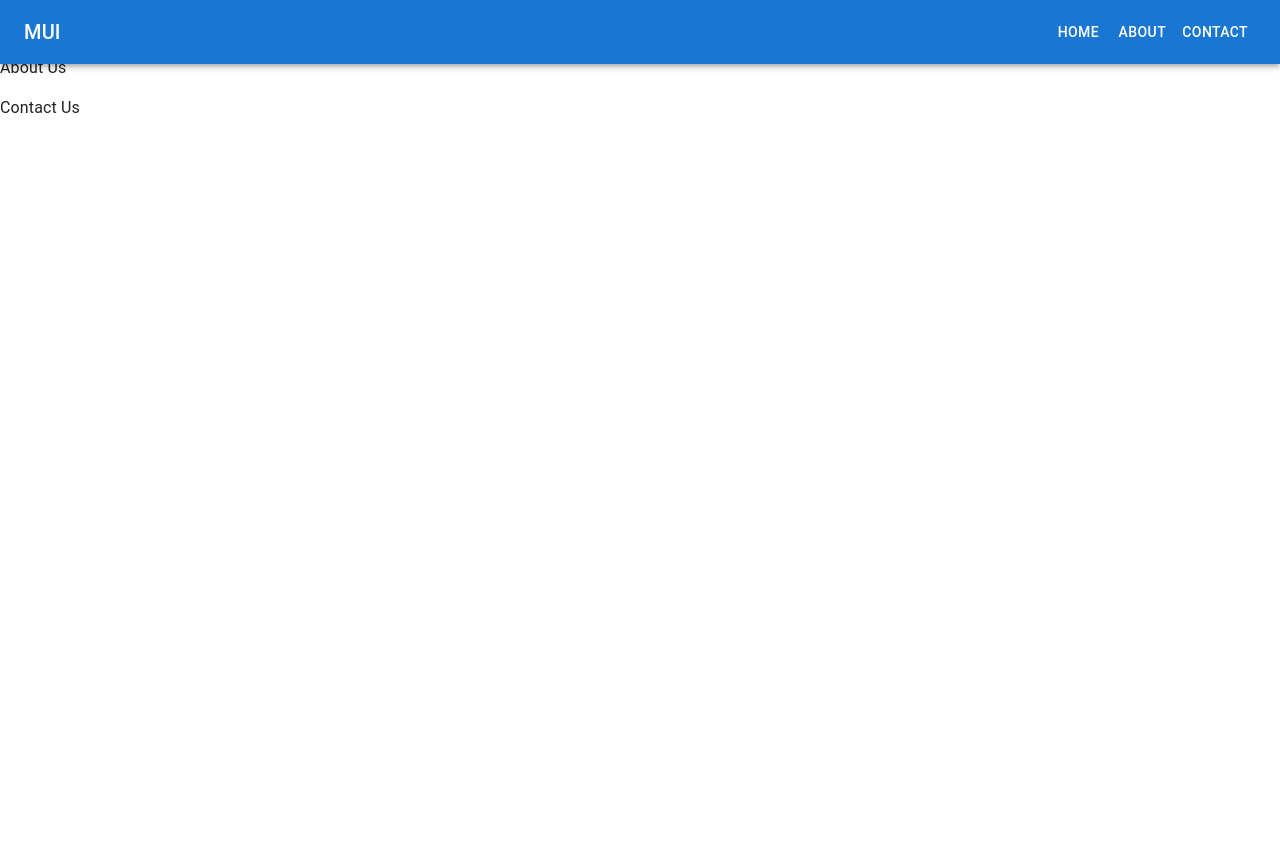
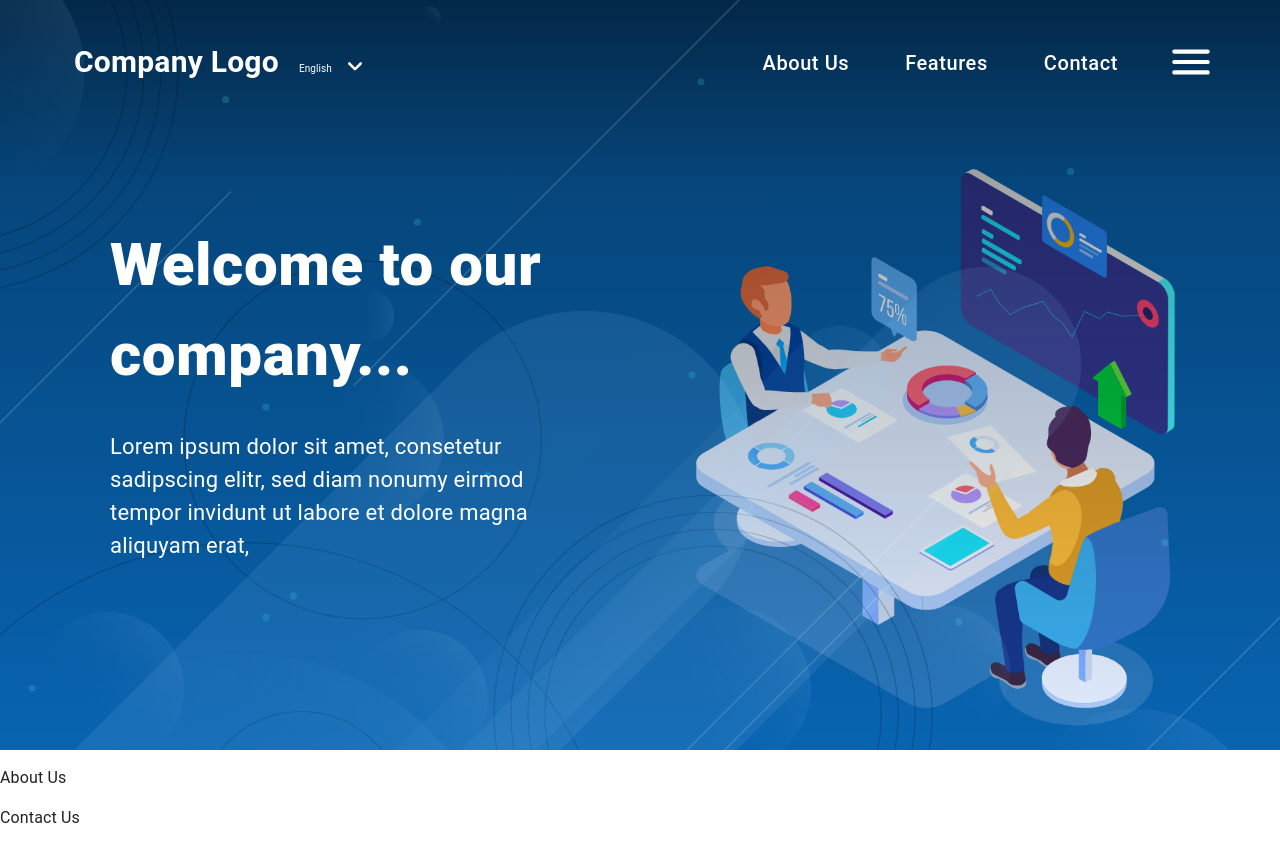
Before and after one commit to Madhushani-29/Company-Website, a React (Create React App) app: page / in a window 1280 px wide. Before the commit the page ends 800 px from the top, so only its background shows below. Built offline with nearby package versions, Linux system fonts and the light colour scheme.

Commit message:
navbar and home completed

```diff
--- a/src/App.js
+++ b/src/App.js
@@ -1,5 +1,5 @@
 import { Grid } from "@mui/material";
-import Navbar from "./components/navBar";
+import Navbar1 from "./components/navBar";
 import AboutUs from "./pages/aboutUs";
 import Home from "./pages/home";
 import ContactUs from "./pages/contactUs";
@@ -7,7 +7,7 @@ import ContactUs from "./pages/contactUs";
 function App() {
   return (
     <Grid>
-      <Navbar />
+      <Navbar1 />
       <Home />
       <AboutUs />
       <ContactUs />
--- a/src/components/navBar.js
+++ b/src/components/navBar.js
@@ -14,11 +14,13 @@ import MenuIcon from "@mui/icons-material/Menu";
 import Toolbar from "@mui/material/Toolbar";
 import Typography from "@mui/material/Typography";
 import Button from "@mui/material/Button";
+import KeyboardArrowDownRoundedIcon from "@mui/icons-material/KeyboardArrowDownRounded";
+import MenuRoundedIcon from "@mui/icons-material/MenuRounded";
 
 const drawerWidth = 240;
-const navItems = ["Home", "About", "Contact"];
+const navItems = ["About Us", "Features", "Contact"];
 
-function Navbar(props) {
+function Navbar1(props) {
   const { window } = props;
   const [mobileOpen, setMobileOpen] = React.useState(false);
 
@@ -28,8 +30,11 @@ function Navbar(props) {
 
   const drawer = (
     <Box onClick={handleDrawerToggle} sx={{ textAlign: "center" }}>
-      <Typography variant="h6" sx={{ my: 2 }}>
-        MUI
+      <Typography variant="h6" sx={{ fontSize: "30px", fontWeight: "bold" }}>
+        Company Logo
+      </Typography>
+      <Typography variant="h6" sx={{ fontSize: "13px" }}>
+        English
       </Typography>
       <Divider />
       <List>
@@ -50,7 +55,16 @@ function Navbar(props) {
   return (
     <Box sx={{ display: "flex" }}>
       <CssBaseline />
-      <AppBar component="nav">
+      <AppBar
+        component="nav"
+        sx={{
+          paddingLeft: "50px",
+          paddingTop: "30px",
+          paddingRight: "40px",
+          backgroundColor: "transparent",
+          boxShadow: "none",
+        }}
+      >
         <Toolbar>
           <IconButton
             color="inherit"
@@ -62,18 +76,68 @@ function Navbar(props) {
             <MenuIcon />
           </IconButton>
           <Typography
-            variant="h6"
             component="div"
-            sx={{ flexGrow: 1, display: { xs: "none", sm: "block" } }}
+            sx={{
+              flexGrow: 1,
+              display: { xs: "none", sm: "block" },
+              textAlign: "start",
+              verticalAlign: "bottom",
+            }}
           >
-            MUI
+            <Typography
+              variant="h6"
+              sx={{
+                color: "#ffff",
+                fontSize: "30px",
+                fontWeight: "bold",
+                display: "inline",
+              }}
+            >
+              Company Logo
+            </Typography>
+            <Typography
+              variant="body1"
+              sx={{
+                color: "#ffff",
+                fontSize: "10px",
+                display: "inline",
+                pl: "20px",
+                pr: "8px",
+              }}
+            >
+              English
+            </Typography>
+            <KeyboardArrowDownRoundedIcon
+              height
+              sx={{
+                fontSize: "30px",
+                verticalAlign: "bottom",
+                marginBottom: "5px",
+              }}
+            />
           </Typography>
+
           <Box sx={{ display: { xs: "none", sm: "block" } }}>
             {navItems.map((item) => (
-              <Button key={item} sx={{ color: "#fff" }}>
+              <Button
+                key={item}
+                sx={{
+                  marginLeft: "40px",
+                  fontSize: "20px",
+                  color: "#FFFFFF",
+                  textTransform: "none",
+                }}
+              >
                 {item}
               </Button>
             ))}
+            <MenuRoundedIcon
+              sx={{
+                verticalAlign: "bottom",
+                fontSize: "50px",
+                marginLeft: "40px",
+              }}
+            />
           </Box>
         </Toolbar>
       </AppBar>
@@ -84,7 +148,7 @@ function Navbar(props) {
           open={mobileOpen}
           onClose={handleDrawerToggle}
           ModalProps={{
-            keepMounted: true, // Better open performance on mobile.
+            keepMounted: true,
           }}
           sx={{
             display: { xs: "block", sm: "none" },
@@ -101,8 +165,8 @@ function Navbar(props) {
   );
 }
 
-Navbar.propTypes = {
+Navbar1.propTypes = {
   window: PropTypes.func,
 };
 
-export default Navbar;
+export default Navbar1;
--- a/src/pages/aboutUs.js
+++ b/src/pages/aboutUs.js
@@ -1,7 +1,12 @@
+import { Grid } from "@mui/material";
 import React from "react";
 
 const AboutUs = () => {
-  return <p>About Us</p>;
+  return (
+    <Grid>
+      <p>About Us</p>
+    </Grid>
+  );
 };
 
 export default AboutUs;
--- a/src/pages/home.js
+++ b/src/pages/home.js
@@ -1,7 +1,68 @@
+import { Box, Grid, Typography } from "@mui/material";
 import React from "react";
+import HeroBanner from "../assets/HeroBanner.png";
+import OverlayImage from "../assets/OverlayImage.svg"; // Assuming this is the path to your overlay image
 
 const Home = () => {
-  return <p>Home</p>;
+  return (
+    <Grid
+      sx={{
+        minHeight: "750px",
+        position: "relative",
+        backgroundImage: `url(${HeroBanner})`,
+        backgroundRepeat: "no-repeat",
+        backgroundSize: "cover",
+        backgroundPosition: "center",
+        overflow: "hidden",
+      }}
+    >
+      <Box
+        sx={{
+          position: "absolute",
+          top: 0,
+          left: 0,
+          width: "100%",
+          height: "100%",
+          background:
+            "linear-gradient(180deg, rgba(0,0,0,0.6) 0%, rgba(0,0,0,0.3) 25%, rgba(0,0,0,0) 100%)",
+          pointerEvents: "none",
+        }}
+      ></Box>
+      <img
+        src={OverlayImage}
+        alt="Overlay"
+        style={{
+          position: "absolute",
+          top: 0,
+          left: 0,
+          width: "100%",
+          height: "100%",
+          objectFit: "cover",
+          opacity: 0.5,
+        }}
+      />
+      <Box
+        sx={{
+          position: "absolute",
+          paddingTop: "220px",
+          paddingLeft: "110px",
+          maxWidth: "600px",
+        }}
+      >
+        <Typography
+          sx={{ color: "#ffff", fontSize: "60px", fontWeight: "800" }}
+        >
+          Welcome to our company...
+        </Typography>
+        <Typography
+          sx={{ color: "#ffff", fontSize: "22px", paddingTop: "30px" }}
+        >
+          Lorem ipsum dolor sit amet, consetetur sadipscing elitr, sed diam
+          nonumy eirmod tempor invidunt ut labore et dolore magna aliquyam erat,
+        </Typography>
+      </Box>
+    </Grid>
+  );
 };
 
 export default Home;
```
Also changed, not shown: src/assets/HeroBanner.png (added), src/assets/OverlayImage.svg (added).
